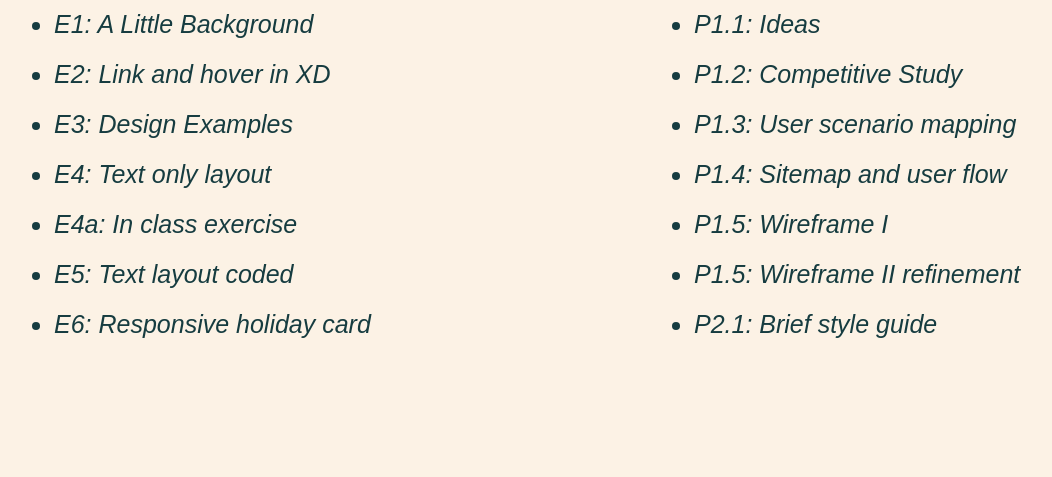
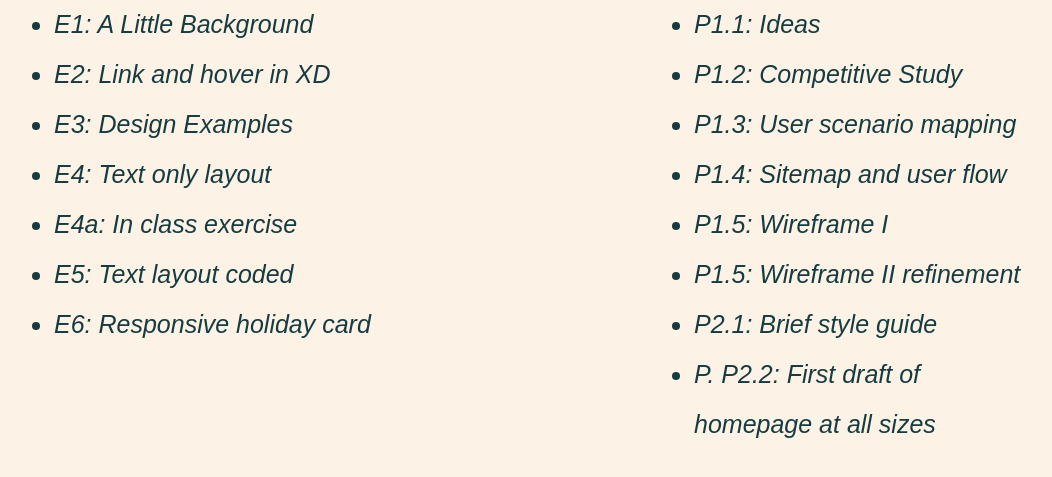
Before and after one commit to AdamWonbin/AVT-415, a plain HTML site: page index.html in a window 1280 px wide. Shown: the part 195-672 px from the top of the page, without its empty margins (74-1126 px from the left). Drawn offline with Linux system fonts and the light colour scheme; a web font is replaced by a local one.

Commit message:
Update index.html

```diff
--- a/index.html
+++ b/index.html
@@ -43,6 +43,7 @@
             <li><a href="https://xd.adobe.com/view/b4dda669-640d-4b8d-a919-f5a14f0a6373-e18e/" target="_blank">P1.5: Wireframe I</a></li>
             <li> <a href="https://xd.adobe.com/view/b4dda669-640d-4b8d-a919-f5a14f0a6373-e18e/" target="_blank">P1.5: Wireframe II refinement</a></li>
             <li> <a href="https://xd.adobe.com/view/7fac5e35-5dc7-438e-a292-8f37edfce830-2aff/" target="_blank">P2.1: Brief style guide</a></li>
+            <li> <a href="https://xd.adobe.com/view/e0480872-b426-4802-acff-7d042fc6fab4-b51b/" target="_blank">P. P2.2: First draft of homepage at all sizes</a></li>
           </ul>
         </div>
       </div>
```
